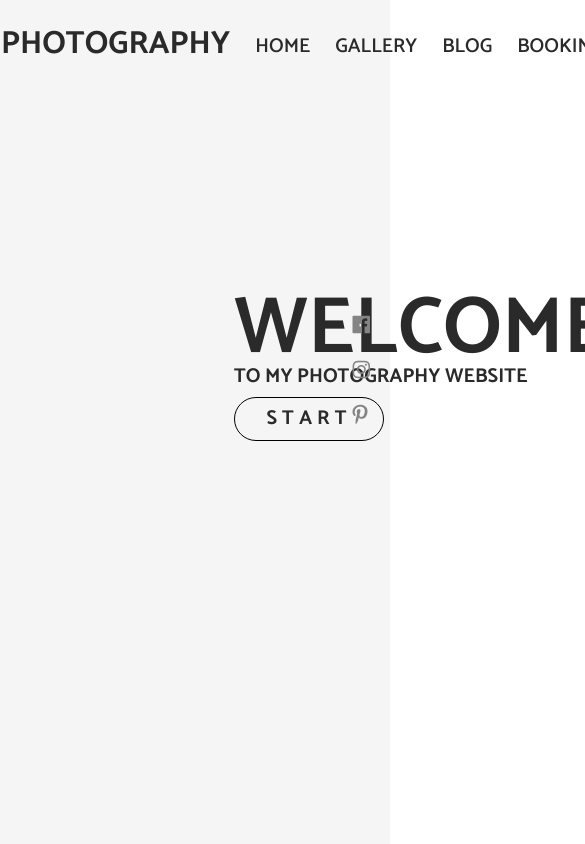
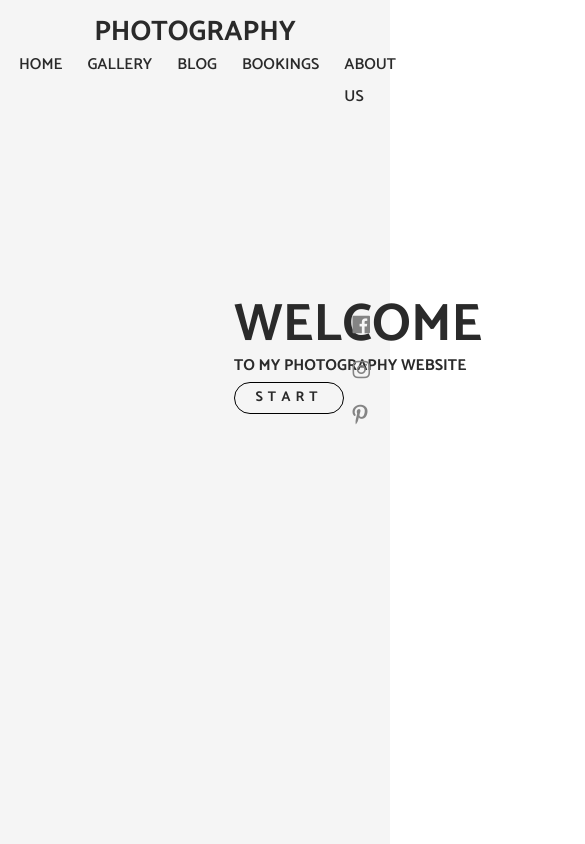
Before and after one commit to jeanylynlopez/jeanylyn_lopez_project2, a plain HTML site: page index.html in a window 390 px wide. Shown: the top 844 px of the page, 585 px wide, since content can reach past the window. Drawn offline with Linux system fonts and the light colour scheme.

Commit message:
added some media queries

```diff
--- a/index.html
+++ b/index.html
@@ -5,11 +5,13 @@
     <meta name="viewport" content="width=device-width, initial-scale=1.0">
     <meta http-equiv="X-UA-Compatible" content="ie=edge">
     <title>Photography</title>
+    <meta name="viewport" content="width=device-width, initial-scale=1.0">
+    <meta http-equiv="X-UA-Compatible" content="ie=edge">
     <link href="https://fonts.googleapis.com/css?family=Catamaran:400,600,700|Lato:400,400i,700,700i" rel="stylesheet">
     <link rel="stylesheet" href="https://use.fontawesome.com/releases/v5.2.0/css/all.css" integrity="sha384-hWVjflwFxL6sNzntih27bfxkr27PmbbK/iSvJ+a4+0owXq79v+lsFkW54bOGbiDQ"
         crossorigin="anonymous">
     <link rel="stylesheet" href="styles/styles.css">
-    <meta name="viewport" content="width=device-width, initial-scale=1.0">
+
 </head>
 <body>
 
@@ -88,7 +90,7 @@ SERVICES SECTION
                         <h2 class="list__heading">Scenery</h2>
                         <p class="list__text">Lorem, ipsum dolor sit amet consectetur adipisicing elit. Laboriosam, culpa? Eligendi impedit ducimus delectus saepe.</p>
                     </li>
-                    <li class="list__item">
+                    <li class="list__item big">
                         <i class="fas fa-heart list__icon"></i>
                         <h2 class="list__heading">Weddings</h2>
                         <p class="list__text">Lorem ipsum dolor sit amet consectetur adipisicing elit. Incidunt reprehenderit in, nisi dolore eos adipisci.</p>
@@ -111,7 +113,7 @@ TESTMONIALS SECTION
                 </div>
                 <div class="article__content">
                     <h2 class="article__heading">Kate Simpson</h2>
-                    <p class="article__text">Lorem ipsum dolor sit amet consectetur adipisicing elit. Esse excepturi atque modi error ducimus, quas saepe vitae eaque commodi neque dignissimos, beatae dolores molestiae ipsa quidem, necessitatibus laudantium culpa quisquam?</p>
+                    <p class="article__text">Lorem ipsum dolor sit amet consectetur adipisicing elit. Esse excepturi atque modi error ducimus, quas saepe vitae eaque commodi neque?</p>
                 </div>
             </article>
         </section>
--- a/styles/partials/_aside.scss
+++ b/styles/partials/_aside.scss
@@ -64,7 +64,7 @@
 
 // ???work on the hovers???
 // ???center the box???
-
+//figure out how to make the nav full height???
 
 .latest-pics {
     background-color: rgb(239, 239, 239);
@@ -77,24 +77,30 @@
         padding-right: 20px;
         padding-top: 10px;
         width: 25%;
+        display: flex;
+        flex-direction: column;
         height: 100%;
+        // height: 100%;
         // width: 20%;
         // height: 606px;
     }
 }
 
 .pics-nav__heading {
-    line-height: 60px;
+    // line-height: 60px;
 }
 
 .latest-pics__container {
     margin: 0 auto;
     display: flex;
     justify-content: center;
+    width: 100%;
 }
 
 .pics {
-    width: 60%;
+    // width: 80%;
+    // display: flex;
+    // justify-content: center;
 }
 
 .pics-nav {
@@ -149,3 +155,12 @@
     bottom: 0;
     background: linear-gradient(to left, rgba(0,0,0,0.5), rgba(0,0,0,0.3));
 }
+
+// ===============
+// MEDIA QUERY 870PX
+// ===============
+
+@media (max-width: 870px) {
+
+
+} //END OF 845px MEDIA QUERY
--- a/styles/partials/_footer.scss
+++ b/styles/partials/_footer.scss
@@ -66,7 +66,7 @@
 }
 
 .footer-nav {
-    width: 30%;
+    width: 50%;
     display: flex;
     margin-left: auto;
     margin-right: auto;
--- a/styles/partials/_header.scss
+++ b/styles/partials/_header.scss
@@ -28,6 +28,13 @@ header section {
     display: flex;
     justify-content: space-around;
     position: relative;
+    @include break-point(medium){
+        flex-direction: column;
+        padding: 15px;
+        .header__heading {
+            margin: 0 auto;
+        }
+    }
 }
 
 ul {
@@ -37,6 +44,10 @@ ul {
 
 .header-nav {
     display: flex;
+    @include break-point(medium){
+        justify-content: center;
+        margin-top: -15px;
+    }
     .nav__item {
         padding-left: 25px;
         .nav__link {
@@ -53,6 +64,9 @@ ul {
 // ===============
 
 .header__content {
+    @include break-point(medium) {
+        // display: none;
+    }
     position: absolute;
     top: 35%;
     left: 60%;
@@ -63,6 +77,7 @@ ul {
     }
 }
 
+
 // ===============
 // BUTTON
 // ===============
@@ -70,9 +85,22 @@ ul {
 .header__content {
     h3 {
         line-height: 30px;
+        @include break-point(large) {
+            font-size: 1.8rem;
+            .header__content--bigtext {
+                font-size: 6rem;
+            }
+        }
     }
+
     button {
         margin-top: -15px;
+        @include break-point(large) {
+            width: 110px;
+            h3 {
+                font-size: 1.6rem;
+            }
+        }
     }
 }
 
--- a/styles/partials/_main.scss
+++ b/styles/partials/_main.scss
@@ -3,10 +3,12 @@
 // ===============
 
 .section__heading {
+    line-height: 40px;
     span {
         color: $highlight-color;
     }
 }
+
 
 .about {
     padding: 100px;
@@ -33,38 +35,44 @@
 
 // ???figure out wrappers???
 // ???how come the content isn't centered???
-
-.services {
-    // padding: 100px;
-    // background-color: rgb(190, 200, 132);
-}
-
-// ???how come the icon font in typography isn't working???
 // ???how come .list isn't centered???
 
 .services {
-    padding: 100px;
+    padding: 100px 0;
     background-color: rgb(190, 200, 132);
+    @include break-point(large) {
+        padding: 50px 0;
+    }
     .list {
         display: flex;
         text-align: center;
-        .list__item {
-            margin: 0 5px;
-            padding: 20px;
-            .list__icon {
-                font-size: 6rem;
-            }
+        @include break-point(medium){
+            text-align: center;
+            flex-direction: column;
+            justify-content: center;
         }
     }
 }
 
 .services {
-    .list__text {
-        font-size: 1.6rem;
+    .list__item {
+        margin: 0 5px;
+        padding: 20px;
+        @include break-point(medium){
+            margin: 0 auto;
+            padding: 0px;
+            width:50%;
+        }
+        .list__icon {
+            font-size: 6rem;
+            @include break-point(medium){
+                font-size: 4rem;
+            }
+        }
+        .list__text {
+            font-size: 1.6rem;
+        }
     }
-}
-
-.services p {
 }
 
 // ===============
@@ -73,12 +81,43 @@
 
 .testimonials {
     padding: 120px;
+    @include break-point(medium){
+        padding: 50px;
+    }
     .article {
         display: flex;
         justify-content: center;
-        .article__content {
-            margin: 80px 0 0 50px;
-            width: 50%;
+        @include break-point(medium){
+            flex-direction: column;
+        }
+        @include break-point(large) {
+            .article__image {
+               width: 80%;
+            }
+        @include break-point(medium){
+            .article__image {
+                width: 50%;
+                margin: 0 auto;
+                display: block;
+            }
+        }
+        }
+    }
+}
+
+.testimonials {
+    .article__content {
+        margin: 80px 0 0 50px;
+        width: 60%;
+        @include break-point(large){
+            margin: 0 auto;
+            .article__text {
+                font-size: 2rem;
+            }
+        }
+        @include break-point(medium){
+            margin: 0 auto;
+            text-align: center;
         }
     }
 }
@@ -110,7 +149,7 @@
 
 .content:hover .hover h2 {
     color: rgb(230, 226, 226);
-    font-size: 32px;
+    font-size: 3.2rem;
     padding: 15% 0;
     margin: 0 auto;
     text-align: center;
@@ -121,6 +160,10 @@
     right: 0;
     bottom: 0;
     background: linear-gradient(to left, rgba(0,0,0,0.5), rgba(0,0,0,0.3));
+    @include break-point(medium){
+        font-size: 2rem;
+        padding: 25% 0;
+    }
 }
 
 .content:hover .hover p {
@@ -137,6 +180,14 @@
     left: 0;
     right: 0;
     bottom: 0;
+    @include break-point(medium){
+        display: none;
+    }
+}
+
+@include break-point(medium){
+
+
 }
 
 // ===============
@@ -189,26 +240,51 @@
     }
 }
 
+// ===============
+// MEDIA QUERY 955PX
+// ===============
 
-// .footer__item {
-//     position: relative;
-//     margin-left: 20px;
-//     .footer__text {
-//         margin-left: 10px;
-//         line-height: 25px;
+// @media (max-width: 955px) {
+
+//     .testimonials {
+//         .article {
+//             .article__image {
+//                 width: 80%;
+//             }
+//         }
 //     }
-// }
+//     .testimonials {
+//         .article {
+//             .article__content {
+//                 margin: 0;
+//                 .article__text {
+//                     font-size: 2rem;
+//                 }
+//             }
+//         }
+//     }
 
-// .footer-article li::before {
-//     font-family: 'Font Awesome\ 5 Free';
-//     color: rgb(42, 42, 42);
-//     font-size: 18px;
-//     font-weight: 900;
-//     position: absolute;
-//     left: -20px;
-//     top: 5px;
-// }
+//     .services {
+//         padding: 50px;
+//         .list {
+//             .list__item {
+//                 margin: 0;
+//                 .list__icon {
+//                     font-size: 3.5rem;
+//                 }
+//             }
+//         }
+//     }
 
-// .footer-article li:nth-child(1)::before {
-//     content: "\f0e0";
-// }
+//     .services {
+//         .list {
+//             flex-direction: column;
+//             justify-content: center;
+//             .list__text {
+//                 width: 70%;
+//                 margin: 0 auto;
+//             }
+//         }
+//     }
+
+// }  END OF 955px MEDIA QUERY
--- a/styles/partials/_typography.scss
+++ b/styles/partials/_typography.scss
@@ -5,6 +5,9 @@
 
 html {
     font-size: 62.5%;
+    @include break-point(medium){
+         font-size: 55%;
+    }
 }
 
 h1, h2, h3, .form__input, .form__submit {
@@ -58,3 +61,13 @@ i {
     font-weight: 400;
     line-height: 32px;
 }
+
+// ???Can I just make the html percentage smaller so it affects all the sizes???
+
+@media (max-width: 955px) {
+
+    h3 {
+        font-size: 1.8rem;
+    }
+
+}
--- a/styles/partials/_utils.scss
+++ b/styles/partials/_utils.scss
@@ -1,2 +1,17 @@
 // make a variable for the span font colour
 $highlight-color: rgb(40, 93, 100);
+
+@mixin break-point($point) {
+  @if $point == large {
+      @media (max-width: 955px) { @content; }
+  }
+
+  @else if $point == medium {
+      @media (max-width: 840px) { @content; }
+  }
+
+  @else if $point == small {
+    @media (max-width: 600px) { @content; }
+  }
+
+}
```
Also changed, not shown: styles/styles.css.
